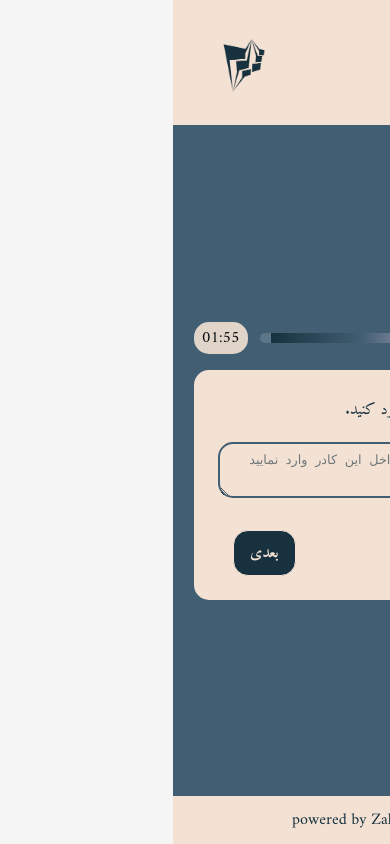
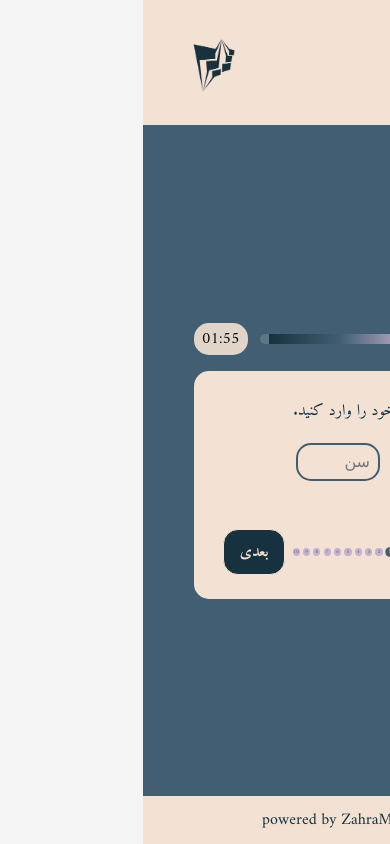
Before and after one commit to zahra1378/surveyapp, a React (Create React App) app: page /questions/1 in a window 390 px wide. Built offline with nearby package versions, Linux system fonts and the light colour scheme.

Commit message:
add dome features in question page like question numbering and animation

```diff
--- a/package.json
+++ b/package.json
@@ -7,6 +7,7 @@
     "@testing-library/jest-dom": "^6.7.0",
     "@testing-library/react": "^16.3.0",
     "@testing-library/user-event": "^13.5.0",
+    "framer-motion": "^12.23.12",
     "react": "^19.1.1",
     "react-dom": "^19.1.1",
     "react-icons": "^5.5.0",
--- a/src/components/questions/QuestionDescriptive/QuestionDescriptive.css
+++ b/src/components/questions/QuestionDescriptive/QuestionDescriptive.css
@@ -25,7 +25,8 @@
     margin-left: 1rem;
     color: var(--secondary-dark-color);
 }
-.question_answer{
+.question_answer,
+.question_answer_input{
     border-radius: 15px;
     font-size: 1.5rem;
     font-weight: 500;
@@ -36,13 +37,23 @@
     outline: none;
     border: 2px solid var(--secondary-dark-color);
 }
-.question_answer:focus{
+.question_answer:focus,
+.question_answer_input:focus{
     box-shadow: 0 2px 25px 5px;
 }
-.question_answer::placeholder{
+.question_answer::placeholder,
+.question_answer_input::placeholder{
     color: #17313e98;
     font-size: 1rem;
     font-weight: 300;
+}
+.answer_inprt_container{
+    display: flex;
+    justify-content: center;
+    align-items: center;
+    flex-direction: column;
+    margin-bottom: 1rem;
+
 }
 @media (max-width: 500px){
     .question_info{
@@ -59,6 +70,10 @@
         padding: 0.5rem;
         width: 300px;
     }
+    .question_answer_input{
+        font-size: 1rem;
+        padding: 0.5rem;
+    }
     .question_answer::placeholder{
         font-size: 0.8rem;
     }
--- a/src/components/questions/QuestionDescriptive/QuestionDescriptive.js
+++ b/src/components/questions/QuestionDescriptive/QuestionDescriptive.js
@@ -3,6 +3,7 @@ import "./QuestionDescriptive.css";
 
 const QuestionDescriptive = ({ question, initialAnswer, onAnswerChange }) => {
     const [answer, setAnswer] = useState(initialAnswer || "");
+    const [error, setError] = useState("");
 
     useEffect(() => {
         // Update local state when initialAnswer prop changes (e.g., navigating between questions)
@@ -11,6 +12,29 @@ const QuestionDescriptive = ({ question, initialAnswer, onAnswerChange }) => {
 
    const handleChange = (e) => {
         const newValue = e.target.value;
+
+        if (question.id === 1) {
+            if (newValue === "") {
+            setAnswer("");
+            setError("سن نباید خالی باشد.");
+            return;
+            }
+
+            const num = Number(newValue);
+
+            if (num < 5 || num > 100) {
+            setAnswer(newValue); // مقدار نمایش داده بشه
+            setError("سن باید در بازه 5 تا 100 سال باشد.");
+            return; // ❌ جواب ثبت نشه
+            } else {
+            setError("");
+            setAnswer(newValue);
+            onAnswerChange(newValue); // ✅ فقط وقتی معتبره ذخیره کن
+            return;
+            }
+        }
+
+        setError("");
         setAnswer(newValue);
         onAnswerChange(newValue);
     };
@@ -21,6 +45,21 @@ const QuestionDescriptive = ({ question, initialAnswer, onAnswerChange }) => {
                 <span className="question_number">{question.id}</span>
                 {question.question}
             </p>
+            {question.id === 1
+                ? (
+                     <div className="answer_inprt_container">
+                        <input
+                        className="question_answer_input"
+                        type="number"
+                        placeholder="سن"
+                        min={5}
+                        max={100}
+                        value={answer}
+                        onChange={handleChange}
+                        />
+                        {error && <p className="error-text">{error}</p>}
+                    </div>
+                ) : (
                     <textarea
                         className="question_answer"
                         placeholder="لطفا پاسخ خود را داخل این کادر وارد نمایید"
@@ -28,6 +67,8 @@ const QuestionDescriptive = ({ question, initialAnswer, onAnswerChange }) => {
                         value={answer}
                         onChange={handleChange}
                     ></textarea>
+                )
+            }
         </div>
     );
 };
--- a/src/pages/QuestionPage/QuestionPage.css
+++ b/src/pages/QuestionPage/QuestionPage.css
@@ -53,10 +53,44 @@
   padding: 0.5rem;
   border-radius: 15px;
 }
+.question_numbers--container{
+  display: flex;
+  justify-content: space-between;
+  align-items: center;
+  font-size: 0.8rem;
+  width: 45%;
+  color: var(--secondary-dark-color);
+}
+.questionNumber{
+  background-color: var(--primary-light-color);
+  margin: 0.2rem;
+  width: 1rem;
+  height: 1rem;
+  border-radius: 50%;
+  display: flex;
+  justify-content: center;
+  align-items: center;
+  transition-duration: 500ms;
+}
+.activeQuestion{
+  background-color: var(--secondary-dark-color)!important;
+  color: var(--primary-light-color)!important;
+  transform: scale(1.4);
+}
 @media (max-width: 500px){
   .question_container{
-    padding: 1.5rem 1.5rem;
+    padding: 1.5rem 1rem;
     min-width: 18rem;
     max-width: 22rem;
   }
+  .questionNumber{
+    margin: 0.1rem;
+    width: 0.5rem;
+    height: 0.5rem;
+    font-size: 0.3rem!important;
+    line-height: 05rem;
+  }
+  .activeQuestion{
+    transform: scale(1.2);
+  }
 }
--- a/src/pages/QuestionPage/QuestionPage.js
+++ b/src/pages/QuestionPage/QuestionPage.js
@@ -1,5 +1,6 @@
 import React, { useState, useEffect } from "react";
 import "./QuestionPage.css";
+import { motion, AnimatePresence } from "framer-motion";
 import { useParams, useNavigate } from "react-router-dom";
 import Questions from "../../data/questions.json";
 import Button from "../../components/common/Button/Button";
@@ -146,7 +147,17 @@ const QuestionPage = () => {
       </div>
 
       <div className="question_container">
-        {renderQuestion()}
+        <AnimatePresence mode="wait">
+          <motion.div
+            key={questionId}
+            initial={{ opacity: 0, x: 100 }}
+            animate={{ opacity: 1, x: 0 }}
+            exit={{ opacity: 0, x: -100 }}
+            transition={{ duration: 0.2 }}
+          >
+            {renderQuestion()}
+          </motion.div>
+        </AnimatePresence>
 
         <div className="nav-buttons">
           <Button
@@ -156,6 +167,19 @@ const QuestionPage = () => {
           >
             قبلی
           </Button>
+
+          <div className="question_numbers--container">
+            <div className={`questionNumber ${Number(id) === 1 ? "activeQuestion" : ""}`}>1</div>
+            <div className={`questionNumber ${Number(id) === 2 ? "activeQuestion" : ""}`}>2</div>
+            <div className={`questionNumber ${Number(id) === 3 ? "activeQuestion" : ""}`}>3</div>
+            <div className={`questionNumber ${Number(id) === 4 ? "activeQuestion" : ""}`}>4</div>
+            <div className={`questionNumber ${Number(id) === 5 ? "activeQuestion" : ""}`}>5</div>
+            <div className={`questionNumber ${Number(id) === 6 ? "activeQuestion" : ""}`}>6</div>
+            <div className={`questionNumber ${Number(id) === 7 ? "activeQuestion" : ""}`}>7</div>
+            <div className={`questionNumber ${Number(id) === 8 ? "activeQuestion" : ""}`}>8</div>
+            <div className={`questionNumber ${Number(id) === 9 ? "activeQuestion" : ""}`}>9</div>
+            <div className={`questionNumber ${Number(id) === 10 ? "activeQuestion" : ""}`}>10</div>
+          </div>
 
           {questionId === Questions.length ? (
             <Button
--- a/src/pages/ThankYouPage/ThankYouPage.css
+++ b/src/pages/ThankYouPage/ThankYouPage.css
@@ -26,16 +26,17 @@
 @media (max-width: 500px){
     .ThankYouPage--container{
         padding: 1rem 0.5rem;
-        min-width: 10rem;
+        min-width: 5rem;
+        max-width: 20rem;
     }
     .ThankYouPage--icon{
-        font-size: 2rem;
+        font-size: 1.5rem;
     }
     .ThankYouPage--title{
-        font-size: 1.5rem;
+        font-size: 1rem;
     }
     .ThankYouPage--text{
-        font-size: 1rem;
+        font-size: 0.8rem;
         line-height: 1.5rem;
         width: 70%;
         text-align: center;
--- a/src/pages/WelcomePage/WelcomePage.css
+++ b/src/pages/WelcomePage/WelcomePage.css
@@ -46,16 +46,21 @@
     margin-top: 2rem;
 }
 @media (max-width: 500px){
+    .WelcomePage--form{
+        min-width: 5rem;
+        max-width: 20rem;
+        padding: 1rem 0.5rem;
+    }
     .WelcomePage__title{
-        font-size: 1.5rem;
+        font-size: 1rem;
         margin-bottom: 1rem;
     }
     .WelcomePage__text{
-        font-size: 1rem;
+        font-size: 0.8rem;
         margin-bottom: 1rem;
     }
     .form--name__inp{
-        font-size: 1.2rem;
+        font-size: 1rem;
         padding: 0.5rem 1rem;
     }
     .error-text{
```
Also changed, not shown: 1 other file (tests, documents, lock files or other folders). Lines whose indentation alone changed are shown as unchanged.
